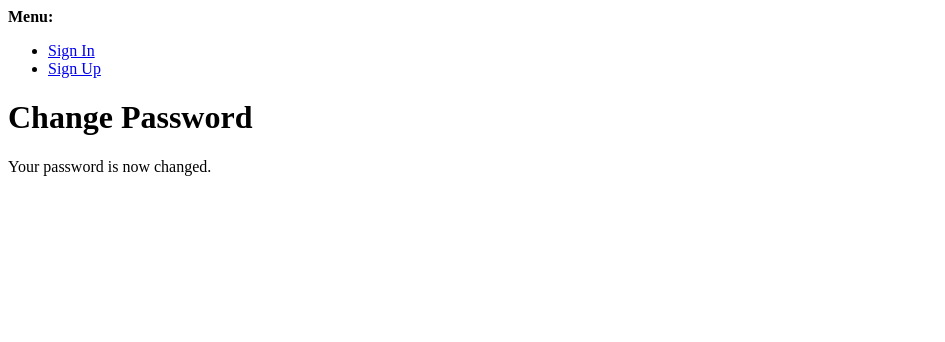
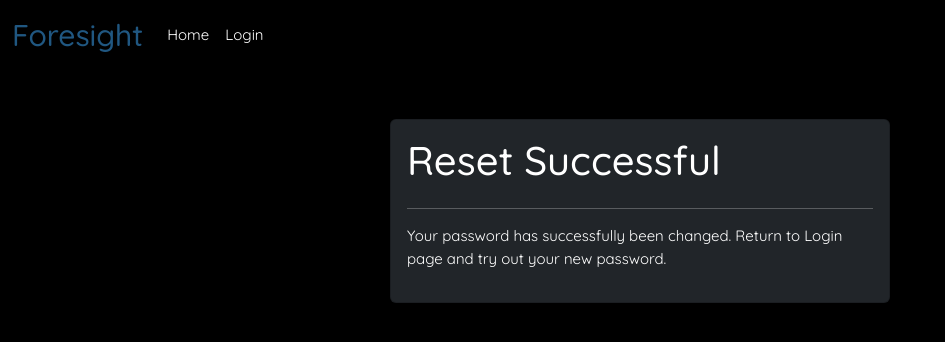
Before and after one commit to MichaelSturgeon/Foresight, a Django app: a page that uses templates/account/password_reset_from_key_done.html in a window 1280 px wide. Shown: the top 342 px of the page, without its empty margins (0-945 px from the left). Run offline with Django 4.2, Linux system fonts and the light colour scheme; some libraries are stand-ins or nearby versions.

Commit message:
Style 'password_reset_from_key_done.html' file

```diff
--- a/templates/account/password_reset_from_key_done.html
+++ b/templates/account/password_reset_from_key_done.html
@@ -1,14 +1,29 @@
-{% extends "account/base_entrance.html" %}
+{% extends "base.html" %}
 {% load i18n %}
 {% load allauth %}
-{% block head_title %}
-    {% trans "Change Password" %}
-{% endblock head_title %}
+
 {% block content %}
-    {% element h1 %}
-        {% trans "Change Password" %}
-    {% endelement %}
-    {% element p %}
-        {% trans 'Your password is now changed.' %}
-    {% endelement %}
+<container class="d-flex justify-content-center mt-5">
+    <div class="row">
+        <div class="col">
+            <div class="card text-bg-dark mb-3 p-3 acc-panel">
+                <div class="row">
+                    <div class="col">
+                        <h1>Reset Successful</h1>
+                    </div>
+                </div>
+                <hr>
+                <div class="row">
+                    <div class="col">
+                        <p>
+                            Your password has successfully been changed. Return to Login page and try out your new
+                            password.
+                        </p>
+                    </div>
+                </div>
+            </div>
+        </div>
+    </div>
+</container>
+
 {% endblock content %}
```
